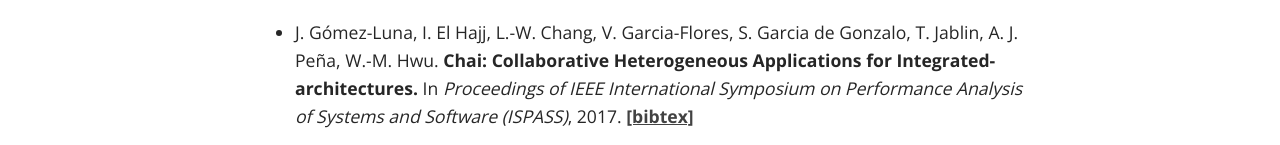
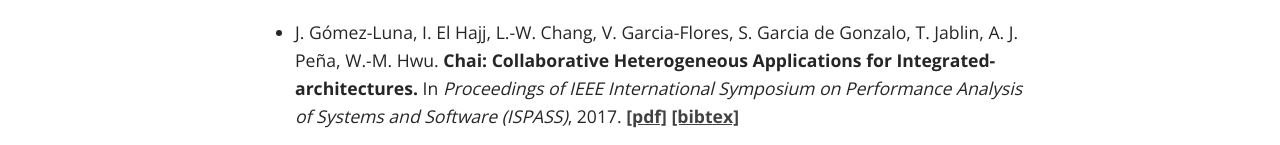
Before and after one commit to chai-benchmarks/chai-benchmarks.github.io, a Jekyll site: the page built from index.md, in a window 1280 px wide and 945 px high. Shown: the part 797-942 px from the top of the window. Built offline with Jekyll 4.4.1, drawn with Linux system fonts in a browser that asks for light colours; some web fonts are replaced.

Commit message:
ISPASS'17 PDF

```diff
--- a/index.md
+++ b/index.md
@@ -19,4 +19,5 @@ Please cite the following paper if you find our benchmark suite useful:
 * J. Gómez-Luna, I. El Hajj, L.-W. Chang, V. Garcia-Flores, S. Garcia de Gonzalo, T. Jablin, A. J. Peña, W.-M. Hwu.
   **Chai: Collaborative Heterogeneous Applications for Integrated-architectures.**
   In *Proceedings of IEEE International Symposium on Performance Analysis of Systems and Software (ISPASS)*, 2017.
+  [\[pdf\]](/assets/ispass17.pdf)
   [\[bibtex\]](/assets/ispass17.bib)
```
Also changed, not shown: _pages/03_publications.md (+1 -0 lines), 1 other file.
